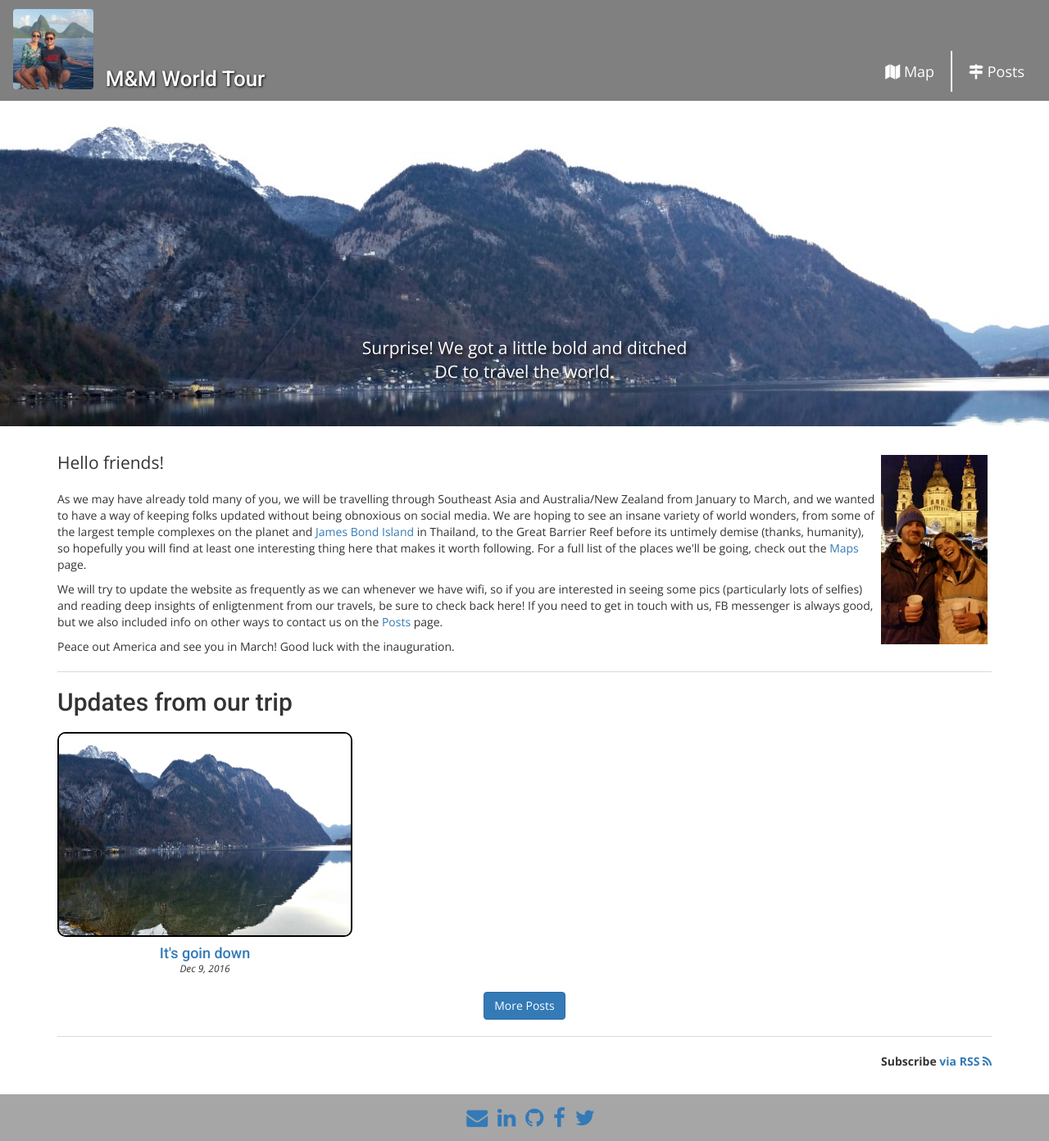
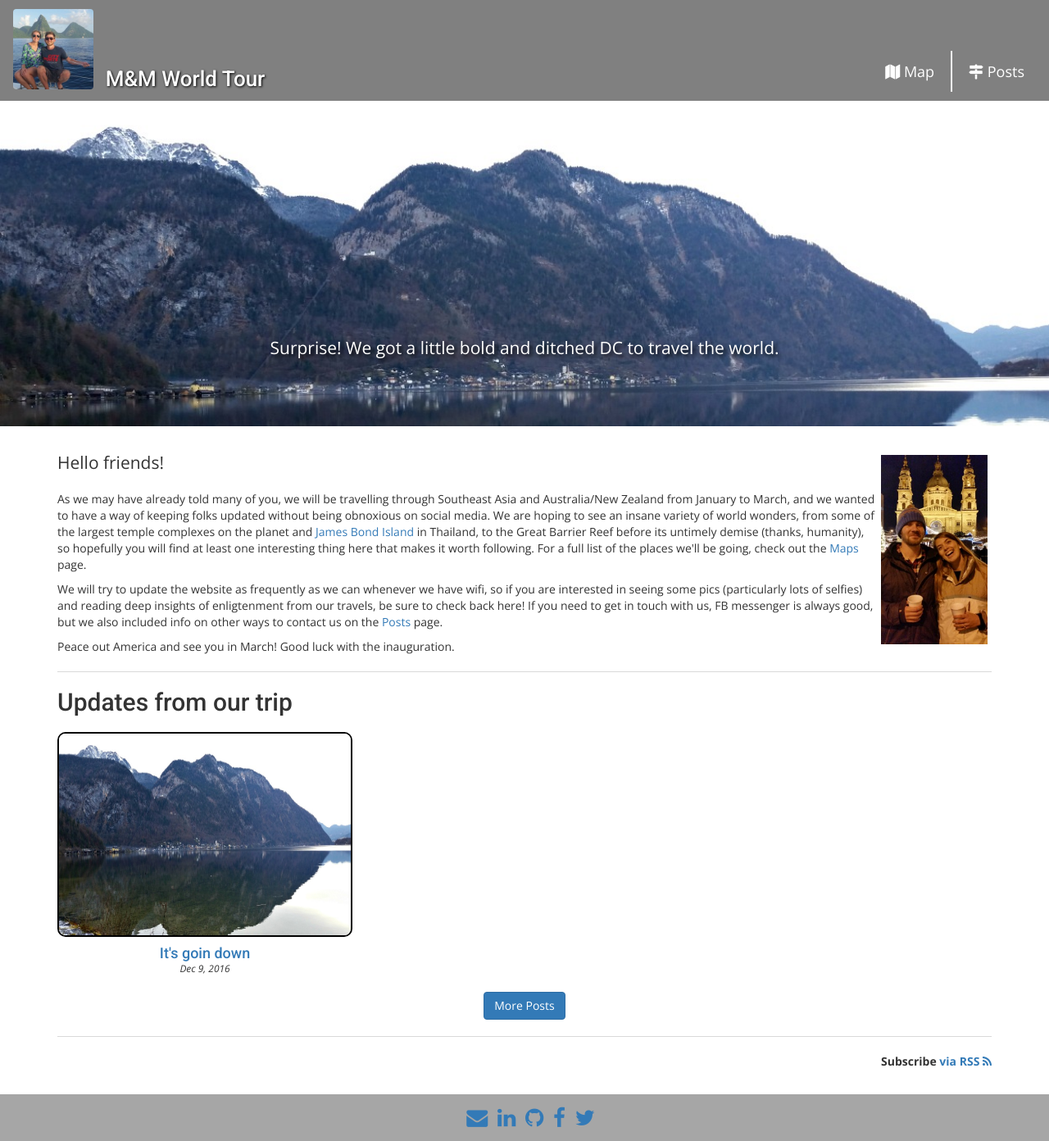
Before and after one commit to michaelrenzi/worldtour, a Jekyll site: the page built from index.html, in a window 1280 px wide and 1392 px high. Shown: the whole window at 82% size. Built offline with Jekyll 4.4.1, drawn with Linux system fonts in a browser that asks for light colours; nearby versions of some CDN libraries.

Commit message:
updated home feature text width second time

```diff
--- a/_layouts/home.html
+++ b/_layouts/home.html
@@ -3,7 +3,7 @@
     <section id="feature">
       <div class="container-fluid">
         <div class="row">
-          <div class="centered col-sm-12 col-md-8 col-lg-4">
+          <div class="centered col-sm-12 col-md-8 col-lg-8">
             <p class="lead feature">{{ page.excerpt }}</h1>
           </div><!-- /.inner -->
         </div><!-- /.row -->
```
